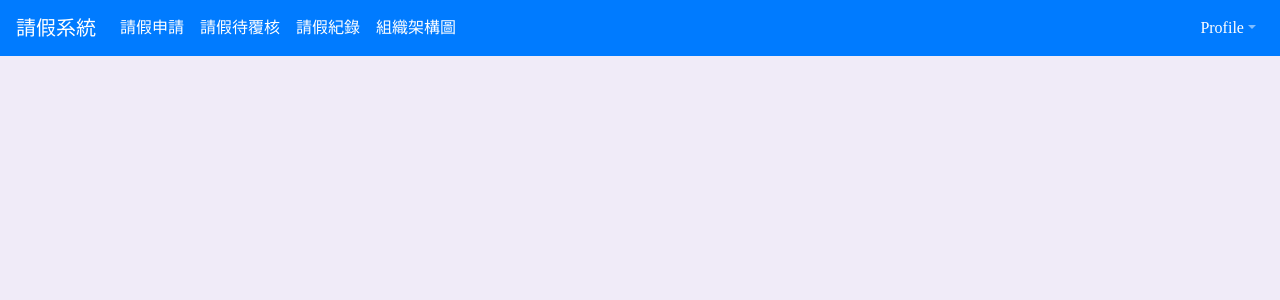
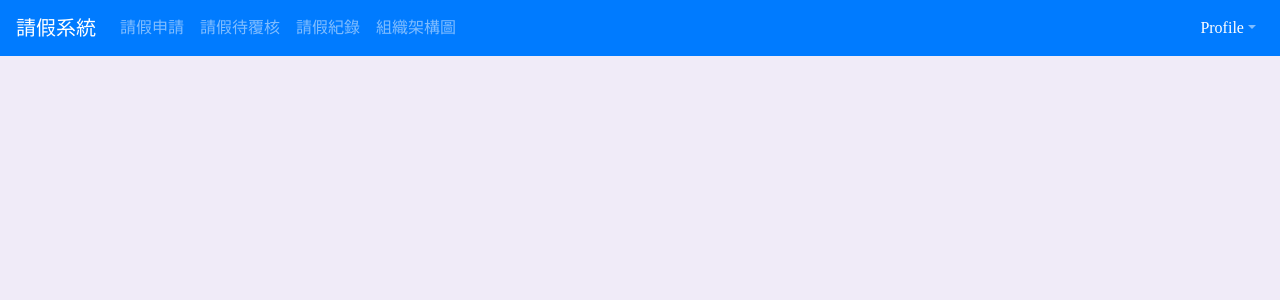
Before and after one commit to z86125/vue-leave-system, a Vue app in the folder vue-leave-system/: page / in a window 1280 px wide. Shown: the top 300 px of the page. Built offline with nearby package versions, Linux system fonts and the light colour scheme.

Commit message:
navbar修正、刪除未使用的參數

```diff
--- a/vue-leave-system/src/App.vue
+++ b/vue-leave-system/src/App.vue
@@ -3,7 +3,7 @@
     <div id="app">
         <div>
             <b-navbar toggleable="lg" type="dark" variant="primary" class="app-navbar-text">
-                <b-navbar-brand v-on:click="NavbarClick"><router-link to="/home"><span>請假系統</span></router-link></b-navbar-brand>
+                <b-navbar-brand to="/home">請假系統</b-navbar-brand>
 
                 <b-navbar-toggle target="nav-collapse"></b-navbar-toggle>
                 <b-collapse id="nav-collapse" is-nav>
@@ -13,15 +13,15 @@
                         <b-nav-item v-on:click="NavbarClick"><router-link to="/profile"><span>我的基本資料</span></router-link></b-nav-item>
                         <b-nav-item v-on:click="NavbarClick"><router-link to="/myLeaveHistory"><span>我的請假紀錄</span></router-link></b-nav-item>
                         -->
-                        <b-nav-item v-on:click="NavbarClick"><router-link to="/leaveApply"><span>請假申請</span></router-link></b-nav-item>
-                        <b-nav-item v-on:click="NavbarClick"><router-link to="/leaveAprv"><span>請假待覆核</span></router-link></b-nav-item>
-                        <b-nav-item v-on:click="NavbarClick"><router-link to="/leaveHistory"><span>請假紀錄</span></router-link></b-nav-item>
-                        <b-nav-item v-on:click="NavbarClick"><router-link to="/orgStruct"><span>組織架構圖</span></router-link></b-nav-item>
+                        <b-nav-item to="/leaveApply">請假申請</b-nav-item>
+                        <b-nav-item to="/leaveAprv">請假待覆核</b-nav-item>
+                        <b-nav-item to="/leaveHistory">請假紀錄</b-nav-item>
+                        <b-nav-item to="/orgStruct">組織架構圖</b-nav-item>
                     </b-navbar-nav>
                     <b-navbar-nav class="ml-auto">
                         <b-nav-item-dropdown text="Profile" right>
-                            <b-dropdown-item href="#"><router-link to="/profile"><span style="color: black">基本資料</span></router-link></b-dropdown-item>
-                            <b-dropdown-item href="#"><router-link to="/myLeaveHistory"><span style="color: black">請假紀錄</span></router-link></b-dropdown-item>
+                            <b-dropdown-item to="/profile">基本資料</b-dropdown-item>
+                            <b-dropdown-item to="/myLeaveHistory">請假紀錄</b-dropdown-item>
                         </b-nav-item-dropdown>
                     </b-navbar-nav>
                 </b-collapse>
--- a/vue-leave-system/src/components/leave-apply-component.vue
+++ b/vue-leave-system/src/components/leave-apply-component.vue
@@ -125,7 +125,7 @@
             this.show = true;
         },
         methods: {
-            ApplyClick: function (event) {
+            ApplyClick: function () {
                 alert('apply!');
             }
         },
```
